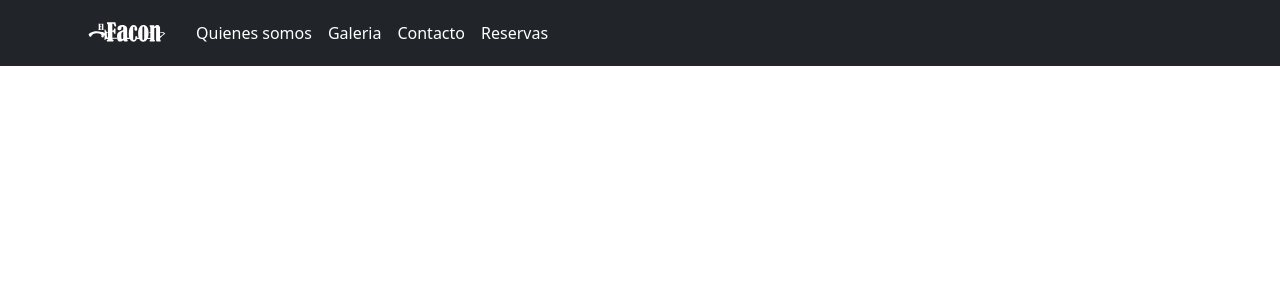
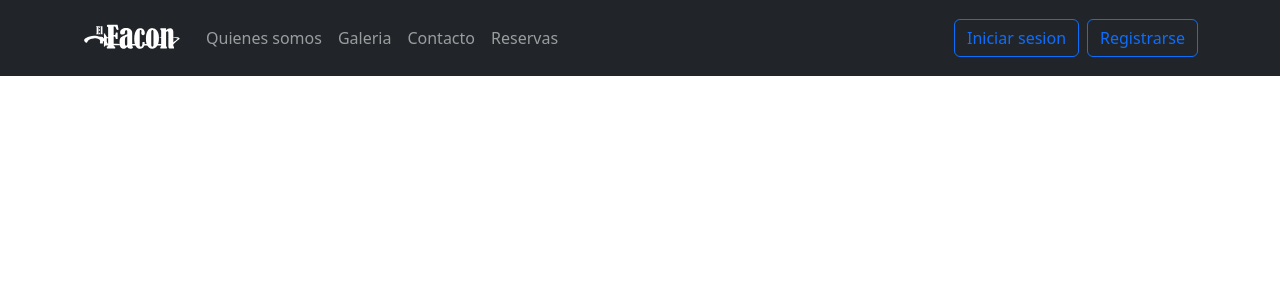
Before and after one commit to Jogutgon/el-facon-frontend, a React (Vite) app: page / in a window 1280 px wide. Shown: the top 300 px of the page. Built offline with nearby package versions, Linux system fonts and the light colour scheme.

Commit message:
Add: Buttons, modified navbar

```diff
--- a/src/components/Header.jsx
+++ b/src/components/Header.jsx
@@ -1,30 +1,33 @@
 import React from 'react'
-import { Container, Nav, Navbar } from 'react-bootstrap'
+import { Button, Container, Nav, Navbar } from 'react-bootstrap'
 import logo from '../assets/icons/logo.svg'
 
 function Header() {
   return (
     <div>
-      <Navbar expand="lg" className="bg-dark" fixed='top'>
+      <Navbar expand="lg" bg="dark" data-bs-theme="dark" className='justify-content-between text-center' fixed='top'>
       <Container>
         <Navbar.Brand href="#home">
             <img
               src={logo}
-              className="logo-nav d-inline-block align-top"
-              width="90"
+              className="d-inline-block align-top img-fluid"
+              width="100"
               height="40"
               alt="Logo"
             />
         </Navbar.Brand>
-        <Navbar.Toggle aria-controls="basic-navbar-nav" />
+        <Navbar.Toggle aria-controls="basic-navbar-nav"  />
         <Navbar.Collapse id="basic-navbar-nav">
           <Nav className="me-auto">
-            <Nav.Link className='text-white' href="#home">Quienes somos</Nav.Link>
-            <Nav.Link className='text-white' href="#link">Galeria</Nav.Link>
-            <Nav.Link className='text-white' href="#link">Contacto</Nav.Link>
-            <Nav.Link className='text-white' href="#link">Reservas</Nav.Link>
+            <Nav.Link  href="#quienessomos">Quienes somos</Nav.Link>
+            <Nav.Link href="#galeria">Galeria</Nav.Link>
+            <Nav.Link href="#contacto">Contacto</Nav.Link>
+            <Nav.Link href="#reservas">Reservas</Nav.Link>
           </Nav>
+          <Button variant="outline-primary" className='mx-2'>Iniciar sesion</Button>
+          <Button variant="outline-primary">Registrarse</Button>
         </Navbar.Collapse>
+
       </Container>
     </Navbar>
     </div>
```
